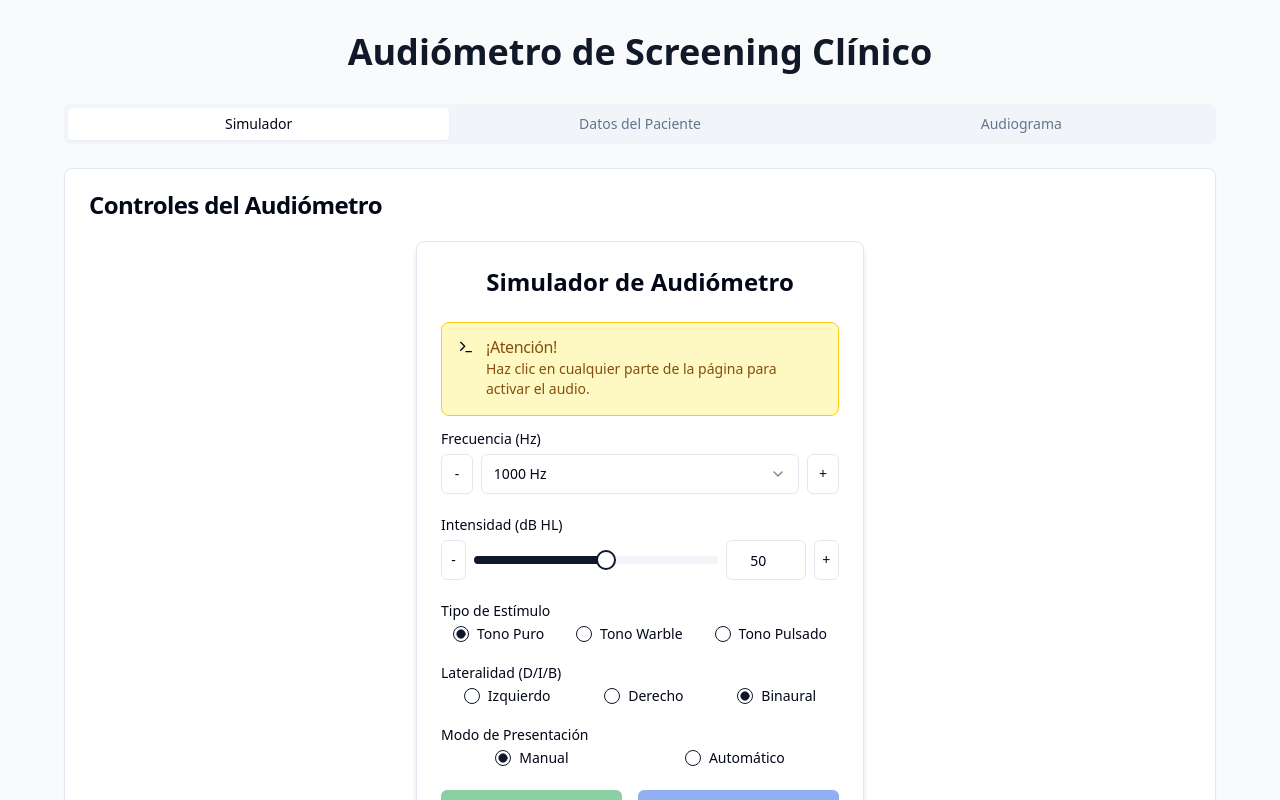
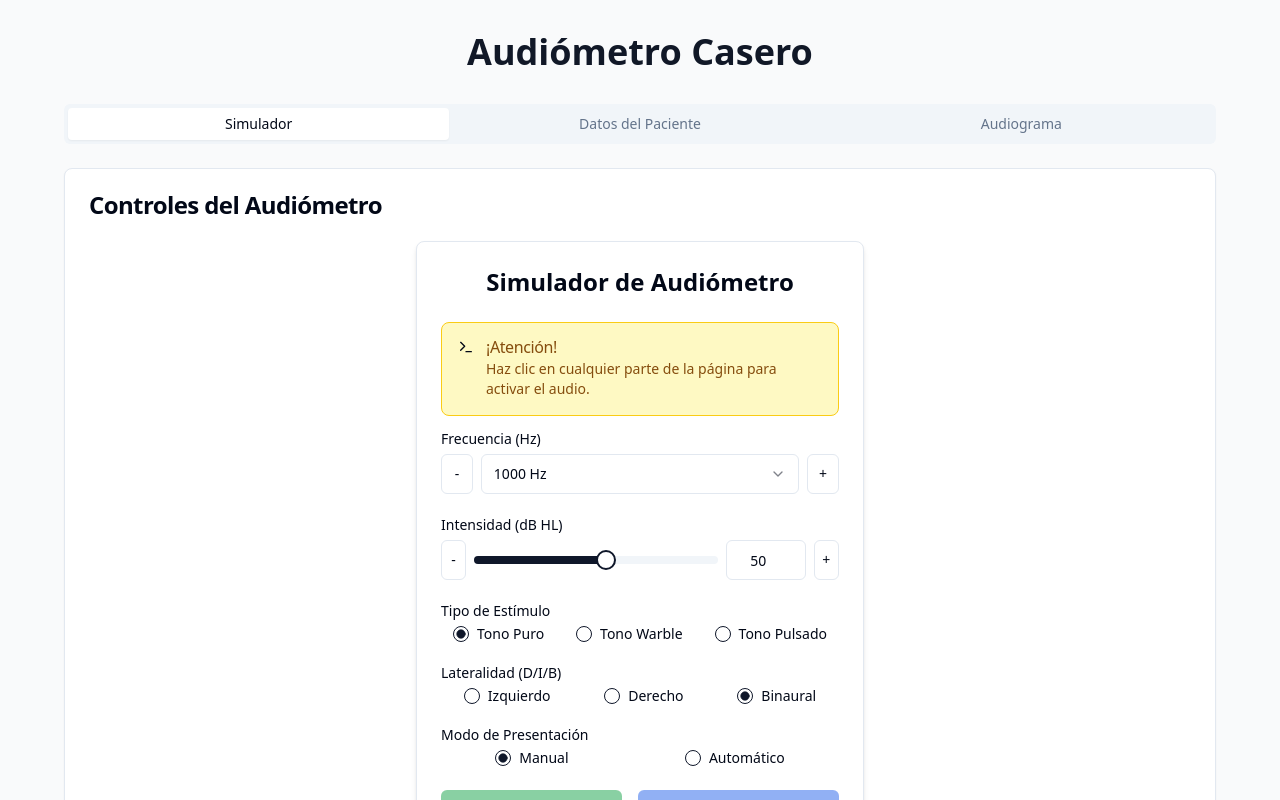
Before and after one commit to tufonoayuda-pixel/audiometro1, a React (Vite) app: page / in a window 1280 px wide. Shown: the top 800 px of the page. Built offline with nearby package versions, Linux system fonts and the light colour scheme.

Commit message:
[dyad] wrote 1 file(s)

```diff
--- a/src/pages/AudiometerPage.tsx
+++ b/src/pages/AudiometerPage.tsx
@@ -101,7 +101,7 @@ const AudiometerPage = () => {
   return (
     <div className="min-h-screen bg-gray-50 dark:bg-gray-900 p-4 sm:p-6 lg:p-8 flex flex-col items-center">
       <h1 className="text-4xl font-extrabold text-gray-900 dark:text-gray-50 mb-8 text-center">
-        Audiómetro de Screening Clínico
+        Audiómetro Casero
       </h1>
 
       <div className="w-full max-w-6xl">
```
